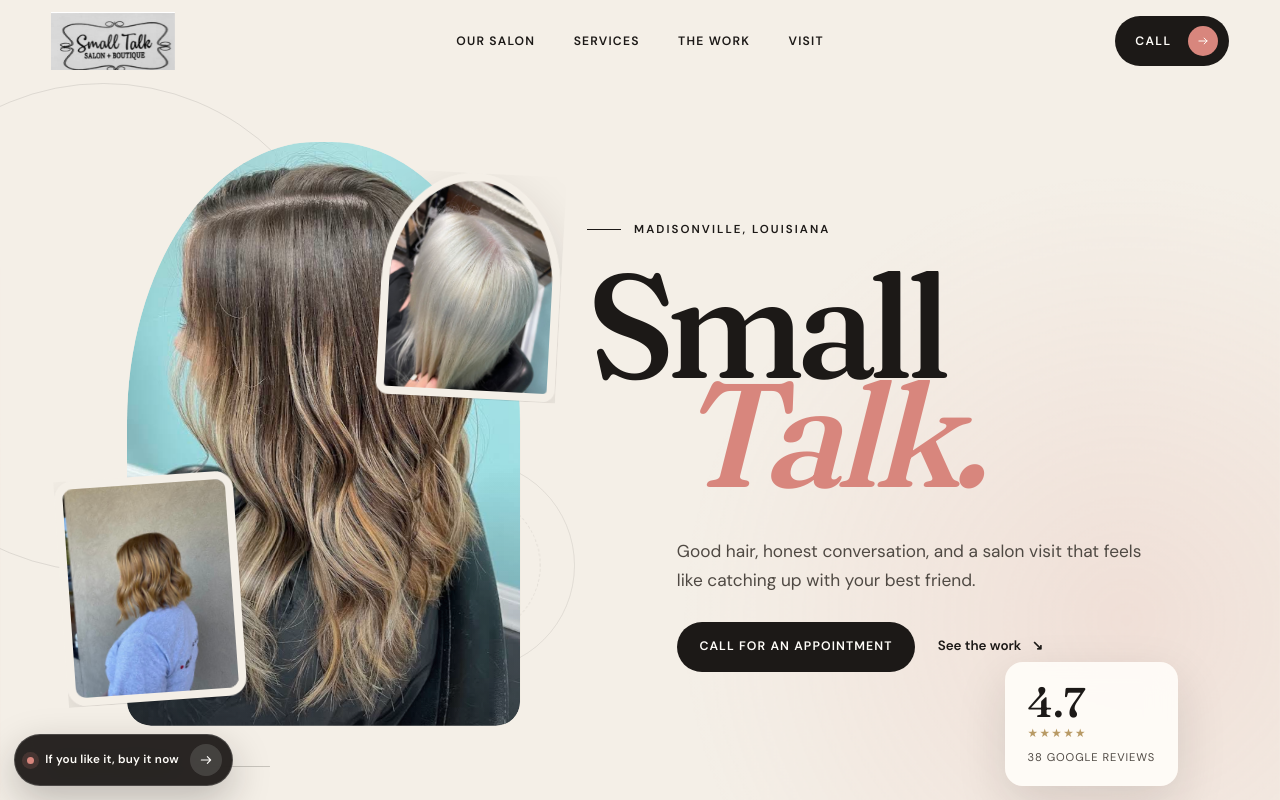
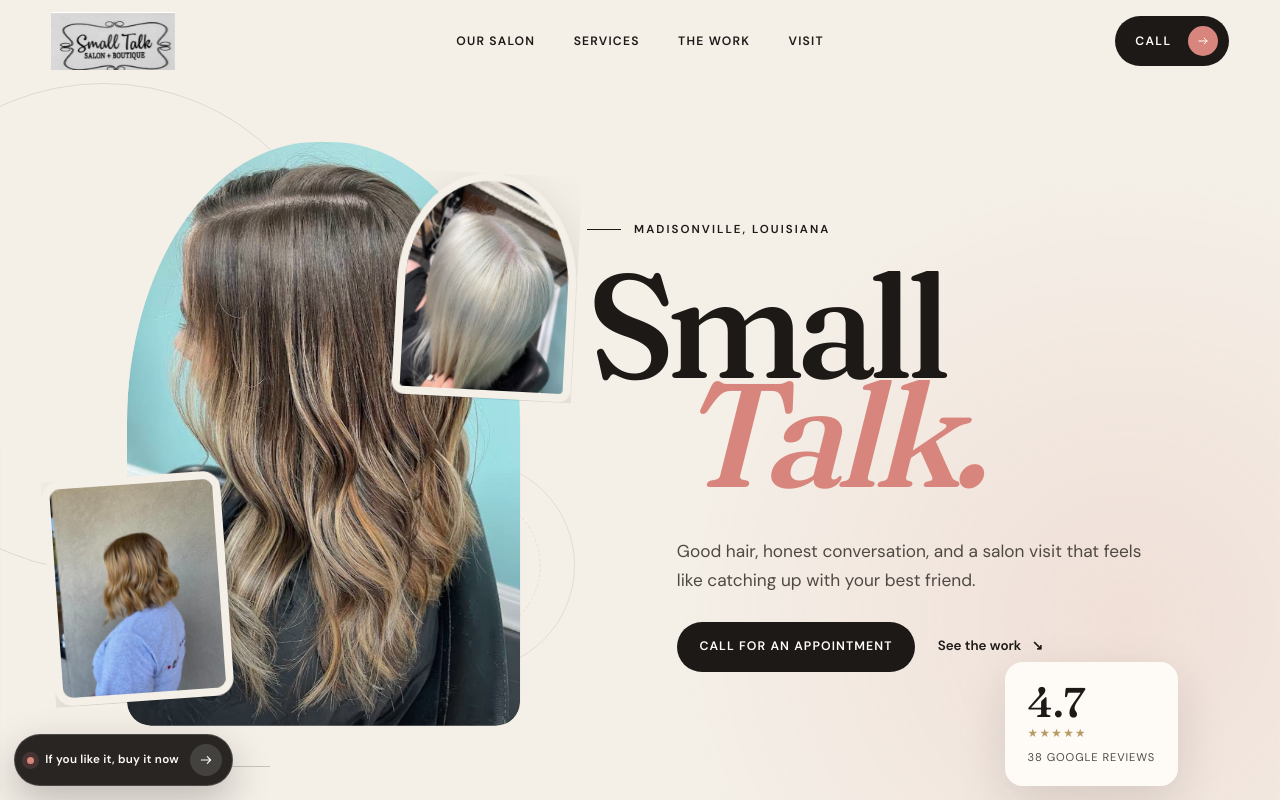
Before and after one commit to Siteboro/small-talk-salon, a Next.js app: page / in a window 1280 px wide. Shown: the top 800 px of the page. Built offline with nearby package versions, Linux system fonts and the light colour scheme.

Commit message:
Animate supporting hero cards

```diff
--- a/app/globals.css
+++ b/app/globals.css
@@ -1581,3 +1581,30 @@
     transition: none;
   }
 }
+
+/* The two supporting hero photographs move in opposite directions. */
+.reveal-ready .hero-card-top {
+  animation:
+    hero-card-in 900ms 260ms cubic-bezier(0.16, 1, 0.3, 1) both,
+    hero-card-drift-right 5.8s 1.25s ease-in-out infinite alternate;
+}
+
+.reveal-ready .hero-card-bottom {
+  animation:
+    hero-card-in 900ms 440ms cubic-bezier(0.16, 1, 0.3, 1) both,
+    hero-card-drift-left 6.4s 1.45s ease-in-out infinite alternate;
+}
+
+.reveal-ready .hero-card:hover {
+  animation-play-state: paused;
+}
+
+@keyframes hero-card-drift-right {
+  from { translate: -10px 0; }
+  to { translate: 16px 0; }
+}
+
+@keyframes hero-card-drift-left {
+  from { translate: 14px 0; }
+  to { translate: -14px 0; }
+}
```
